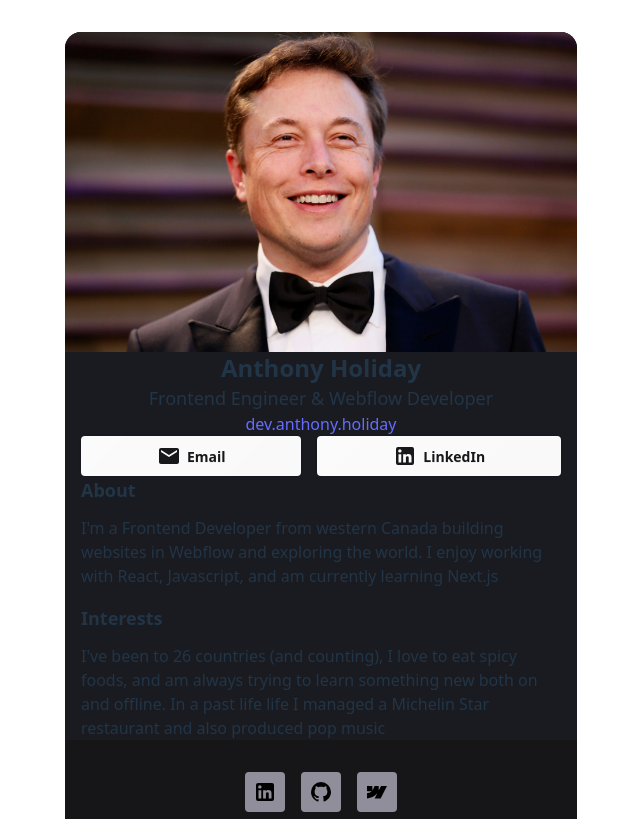
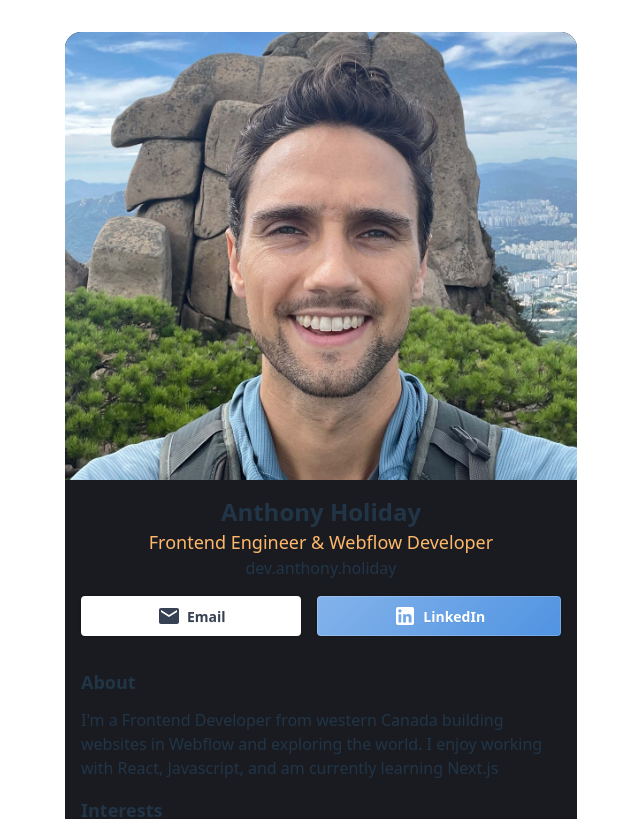
Before and after one commit to anthonyholiday/13-react-business-card, a React (Vite) app: page / in a window 1280 px wide. Shown: the top 819 px of the page, without its empty margins (319-959 px from the left). Built offline with nearby package versions, Linux system fonts and the light colour scheme.

Commit message:
styled the business card, added hover states to buttons and links

```diff
--- a/src/App.jsx
+++ b/src/App.jsx
@@ -12,16 +12,16 @@ function App() {
     <>
         <main className="flex flex-row items-center justify-center bg-[#1A1B21] rounded-2xl">
           <section className="section_business-card w-lg flex flex-col rounded-2xl overflow-hidden">
-            <ProfileImage image="./src/assets/elon.jpg" alt="Elon Musk"/>
-            <div className="business-card_content flex flex-col items-center px-4">
+            <ProfileImage image="./src/assets/anthony-hiking.jpeg" alt="Elon Musk"/>
+            <div className="business-card_content flex flex-col items-center p-4">
               <Name name="Anthony Holiday" />
-              <Position role="Frontend Engineer & Webflow Developer"/>
-              <a href="https://dev.anthony.holiday">dev.anthony.holiday</a>
-              <div className="flex gap-4 justify-between w-full">
-                <ContactButton text="Email" />
-                <ContactButton text="LinkedIn" />
+              <Position role="Frontend Engineer & Webflow Developer" color="text-orange-300"/>
+              <a className="transition ease-in hover:text-white" href="https://dev.anthony.holiday">dev.anthony.holiday</a>
+              <div className="flex gap-4 justify-between w-full py-4">
+                <ContactButton text="Email" url=""/>
+                <ContactButton text="LinkedIn" url="https://www.linkedin.com/in/anthony-holiday/"/>
               </div>
-              <div className="content_about flex flex-col gap-4">
+              <div className="content_about flex flex-col gap-4 py-4">
                 <InfoBlock
                   heading="About"
                   paragraph="I'm a Frontend Developer from western Canada building websites in Webflow and exploring the world. I enjoy working with React, Javascript, and am currently learning Next.js"
@@ -34,8 +34,8 @@ function App() {
             </div>
             <div className="business-card_socials flex gap-4 justify-center items-center py-8 bg-[#161619]">
               <SocialIcon icon="./src/assets/linkedin.svg" url="https://www.linkedin.com/in/anthony-holiday/"/>
-              <SocialIcon icon="./src/assets/github.svg"/>
-              <SocialIcon icon="./src/assets/webflow.svg"/>
+              <SocialIcon icon="./src/assets/github.svg" url="https://github.com/anthonyholiday"/>
+              <SocialIcon icon="./src/assets/webflow.svg" url="https://webflow.com/@sitkadesign"/>
             </div>
           </section>
         </main>
--- a/src/components/ContactBtn.jsx
+++ b/src/components/ContactBtn.jsx
@@ -2,14 +2,15 @@ import React from "react"
 
 function ContactButton(props)    {
     let bgColor
-    if (props.text === "LinkedIn" ? bgColor = "bg-[#5093E2]" : bgColor = "bg-white")
+    let textColor
+    if (props.text === "LinkedIn" ? (bgColor = "bg-[#5093E2]") && (textColor = "text-white") : (bgColor = "bg-white") && (textColor = "text-gray-700"))
     return <>
-        <button className={`btn glass grow ${bgColor}`}>
-            {props.text === "LinkedIn" ?
-                <svg xmlns="http://www.w3.org/2000/svg" width="24" height="24" viewBox="0 0 24 24"><path fill="currentColor" d="M19 3a2 2 0 0 1 2 2v14a2 2 0 0 1-2 2H5a2 2 0 0 1-2-2V5a2 2 0 0 1 2-2zm-.5 15.5v-5.3a3.26 3.26 0 0 0-3.26-3.26c-.85 0-1.84.52-2.32 1.3v-1.11h-2.79v8.37h2.79v-4.93c0-.77.62-1.4 1.39-1.4a1.4 1.4 0 0 1 1.4 1.4v4.93zM6.88 8.56a1.68 1.68 0 0 0 1.68-1.68c0-.93-.75-1.69-1.68-1.69a1.69 1.69 0 0 0-1.69 1.69c0 .93.76 1.68 1.69 1.68m1.39 9.94v-8.37H5.5v8.37z"/></svg>
-                : <svg xmlns="http://www.w3.org/2000/svg" width="24" height="24" viewBox="0 0 24 24"><path fill="currentColor" d="M20 4H4c-1.1 0-1.99.9-1.99 2L2 18c0 1.1.9 2 2 2h16c1.1 0 2-.9 2-2V6c0-1.1-.9-2-2-2m0 4l-8 5l-8-5V6l8 5l8-5z"/></svg>}
-            {props.text}
-        </button>
+            <a className={`btn glass grow ${bgColor} ${textColor} transition ease-in hover:-translate-y-1`}>
+                {props.text === "LinkedIn" ?
+                    <svg xmlns="http://www.w3.org/2000/svg" width="24" height="24" viewBox="0 0 24 24"><path fill="currentColor" d="M19 3a2 2 0 0 1 2 2v14a2 2 0 0 1-2 2H5a2 2 0 0 1-2-2V5a2 2 0 0 1 2-2zm-.5 15.5v-5.3a3.26 3.26 0 0 0-3.26-3.26c-.85 0-1.84.52-2.32 1.3v-1.11h-2.79v8.37h2.79v-4.93c0-.77.62-1.4 1.39-1.4a1.4 1.4 0 0 1 1.4 1.4v4.93zM6.88 8.56a1.68 1.68 0 0 0 1.68-1.68c0-.93-.75-1.69-1.68-1.69a1.69 1.69 0 0 0-1.69 1.69c0 .93.76 1.68 1.69 1.68m1.39 9.94v-8.37H5.5v8.37z"/></svg>
+                    : <svg xmlns="http://www.w3.org/2000/svg" width="24" height="24" viewBox="0 0 24 24"><path fill="currentColor" d="M20 4H4c-1.1 0-1.99.9-1.99 2L2 18c0 1.1.9 2 2 2h16c1.1 0 2-.9 2-2V6c0-1.1-.9-2-2-2m0 4l-8 5l-8-5V6l8 5l8-5z"/></svg>}
+                {props.text}
+            </a>
     </>
 }
 
--- a/src/components/Position.jsx
+++ b/src/components/Position.jsx
@@ -1,7 +1,7 @@
 import React from "react"
 
 function Position(props) {
-    return <h2 className="text-lg">{props.role}</h2>
+    return <h2 className={`text-lg mb-4 ${props.color}`}>{props.role}</h2>
 }
 
 export default Position
--- a/src/components/ProfileImage.jsx
+++ b/src/components/ProfileImage.jsx
@@ -1,7 +1,7 @@
 import React from "react"
 
 function ProfileImage(props) {
-    return <img className="h-80 object-cover" src={props.image} alt={props.alt} />
+    return <img className="h-112 object-cover w-full" src={props.image} alt={props.alt} />
 }
 
 export default ProfileImage
--- a/src/components/SocialIcons.jsx
+++ b/src/components/SocialIcons.jsx
@@ -2,7 +2,7 @@ import React from "react"
 
 function SocialIcon(props)  {
     return <>
-        <a className="h-10 w-10 flex items-center justify-center rounded bg-[#918E9B]" href={props.url}>
+        <a className="h-10 w-10 flex items-center justify-center rounded bg-[#918E9B] transition ease-in hover:-translate-y-1 hover:bg-white" href={props.url}>
             <img src={props.icon} />
         </a>
     </>
--- a/src/index.css
+++ b/src/index.css
@@ -11,15 +11,6 @@
   text-rendering: optimizeLegibility;
   -webkit-font-smoothing: antialiased;
   -moz-osx-font-smoothing: grayscale;
-}
-
-a {
-  font-weight: 500;
-  color: #646cff;
-  text-decoration: inherit;
-}
-a:hover {
-  color: #535bf2;
 }
 
 body {
```
Also changed, not shown: src/assets/anthony-hiking.JPEG (added), src/assets/anthony.jpeg (added).
